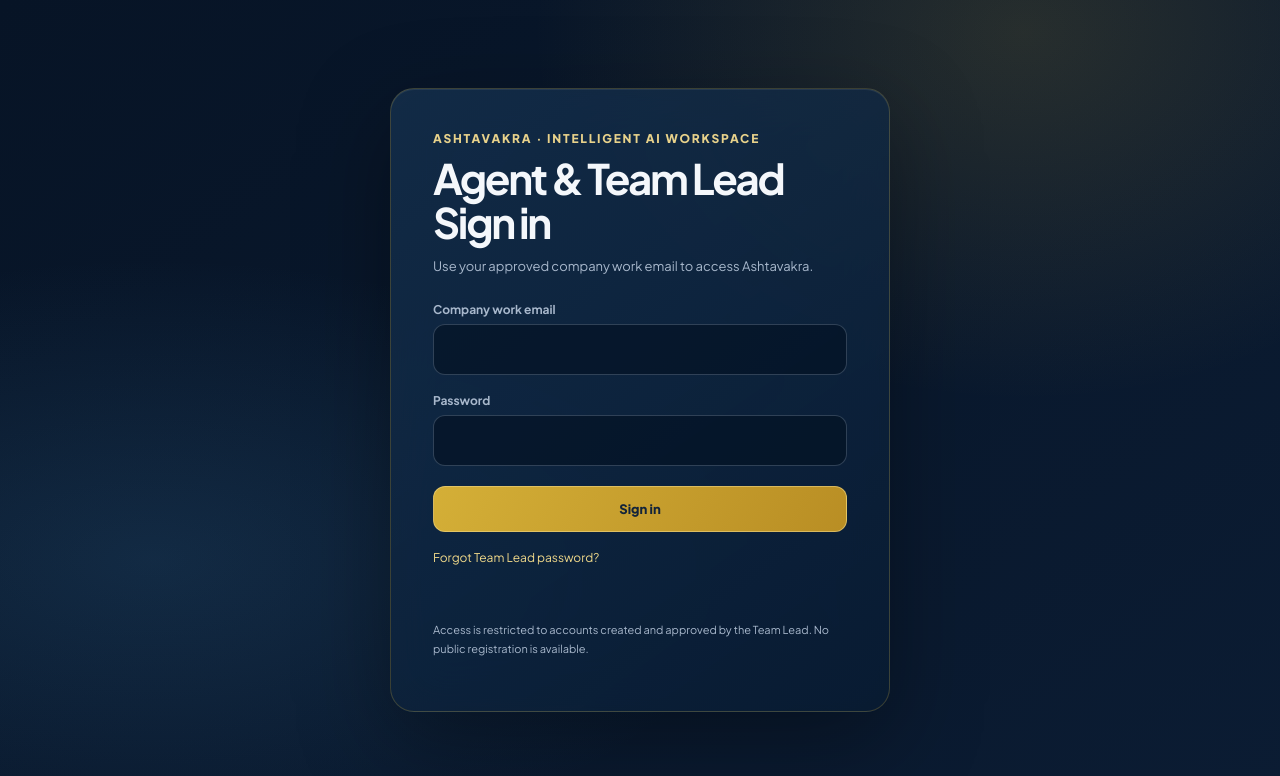
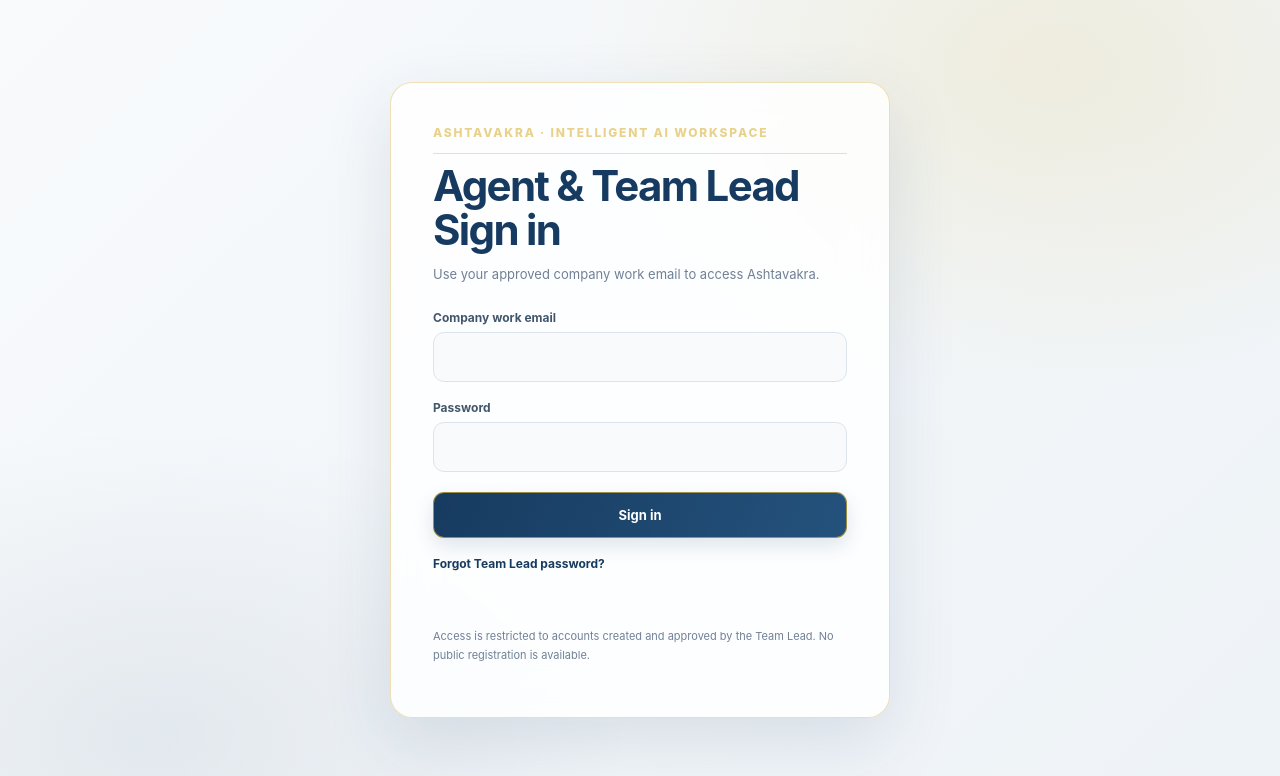
Before and after one commit to NottyBuddy/Ashtavakra-Help-Desk, a plain HTML site: page login.html in a window 1280 px wide. Drawn offline with Linux system fonts and the light colour scheme; no server answers.

Commit message:
Refresh secure sign-in with Ashtavakra navy gold identity

```diff
--- a/login.html
+++ b/login.html
@@ -18,6 +18,16 @@ a{color:#f0d98a!important}
 .msg{color:#ffb8b8!important}.success{color:#8ce0bb!important}
 @media(prefers-reduced-motion:reduce){*,*:before,*:after{transition:none!important;animation:none!important}}
 
+
+/* ASHTAVAKRA AUTHENTICATION — NAVY / ARCHER GOLD */
+:root{color-scheme:light;--av-navy:#173B60;--av-gold:#D4AF37;--av-ink:#20364D;--av-muted:#718096;font-family:Inter,'Segoe UI',system-ui,sans-serif!important}
+html,body{font-family:Inter,'Segoe UI',system-ui,sans-serif!important;background:#F4F7FA!important;color:var(--av-ink)!important}body{background:radial-gradient(ellipse at 82% 8%,rgba(212,175,55,.14),transparent 32%),radial-gradient(ellipse at 12% 92%,rgba(23,59,96,.08),transparent 30%),linear-gradient(135deg,#F8FAFC,#EEF3F7)!important}
+.panel,.login-card,.auth-card,main{background:rgba(255,255,255,.84)!important;border:1px solid rgba(212,175,55,.38)!important;border-radius:22px!important;box-shadow:0 24px 70px rgba(23,59,96,.12),inset 0 1px rgba(255,255,255,.9)!important;backdrop-filter:blur(22px) saturate(150%)!important;-webkit-backdrop-filter:blur(22px) saturate(150%)!important;color:var(--av-ink)!important}
+.brand,.eyebrow{background:none!important;color:var(--av-navy)!important;letter-spacing:1.8px!important;font-weight:850!important}.brand{position:relative;padding-bottom:13px!important;border-bottom:1px solid rgba(212,175,55,.38)!important}
+h1,h2{color:var(--av-navy)!important;letter-spacing:-.04em!important}.tag,.hint,p,.muted,small{color:var(--av-muted)!important;line-height:1.7!important}label{color:#42566B!important;font-weight:750!important}
+input{background:#F8FAFC!important;border:1px solid #DCE4ED!important;border-radius:11px!important;color:var(--av-ink)!important;font:inherit!important}input:focus{border-color:#B9972E!important;box-shadow:0 0 0 3px rgba(212,175,55,.15)!important;outline:none!important}
+button,.primary{background:linear-gradient(110deg,#173B60,#24527C)!important;border:1px solid rgba(212,175,55,.7)!important;border-radius:11px!important;color:#fff!important;font:750 13px Inter,'Segoe UI',sans-serif!important;box-shadow:0 8px 20px rgba(23,59,96,.13)!important;transition:all 180ms ease!important}button:hover{transform:translateY(-1px)!important;box-shadow:0 12px 25px rgba(23,59,96,.18)!important}button:disabled{opacity:.55!important}.switch a{color:var(--av-navy)!important;font-weight:750!important}.msg{color:#A34437!important}.success{color:#26734F!important}
+@media(prefers-reduced-motion:reduce){*,*:before,*:after{transition-duration:.01ms!important;animation-duration:.01ms!important;animation-iteration-count:1!important}}
 </style><link rel="preconnect" href="https://fonts.googleapis.com"><link rel="preconnect" href="https://fonts.gstatic.com" crossorigin><link href="https://fonts.googleapis.com/css2?family=Plus+Jakarta+Sans:wght@400;500;600;700;800&display=swap" rel="stylesheet"></head><body><main class="panel"><div class="brand">ASHTAVAKRA · INTELLIGENT AI WORKSPACE</div><h1 id="heading">Agent & Team Lead Sign in</h1><p class="tag" id="sub">Use your approved company work email to access Ashtavakra.</p>
 <form id="loginForm"><label>Company work email</label><input id="email" type="email" autocomplete="username" required maxlength="254"><label>Password</label><input id="password" type="password" autocomplete="current-password" required><button id="loginBtn">Sign in</button></form>
 <p class="switch" id="recoverySwitch"><a href="#" id="showRecovery">Forgot Team Lead password?</a></p>
```
